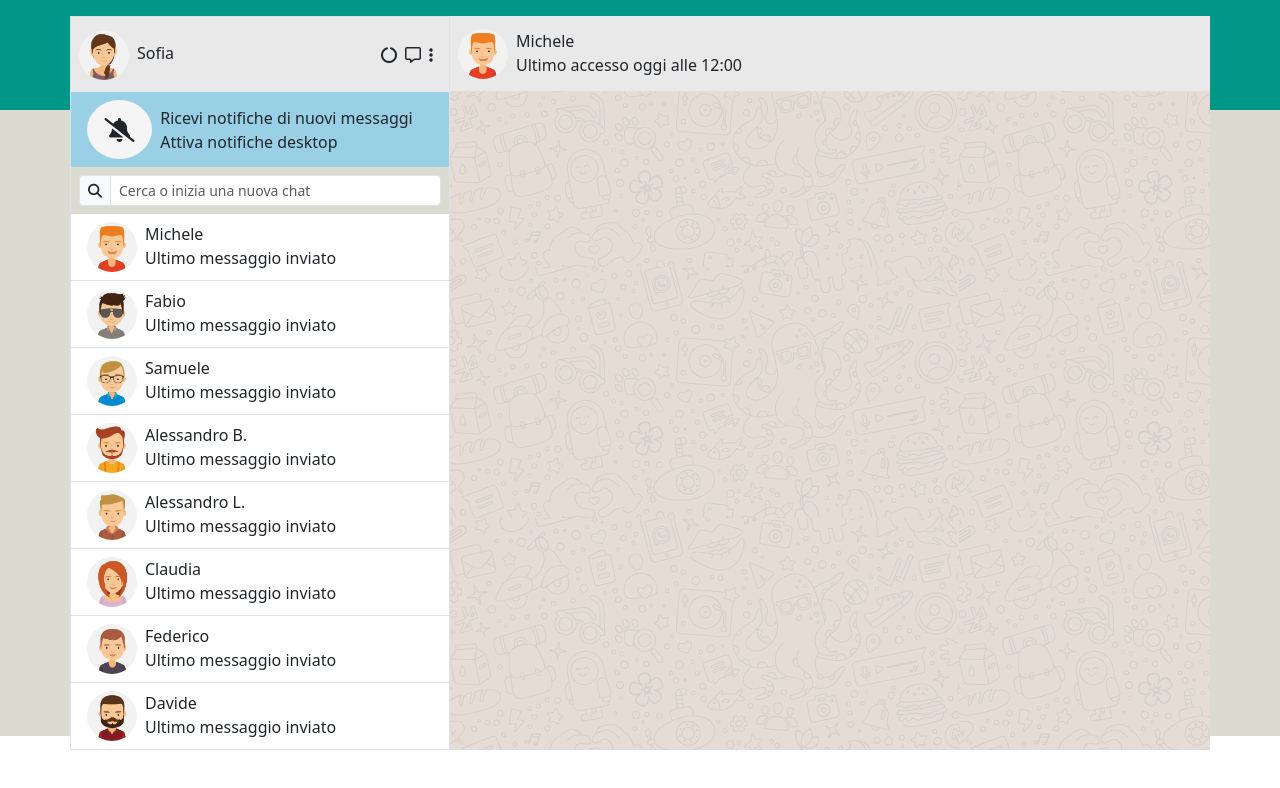
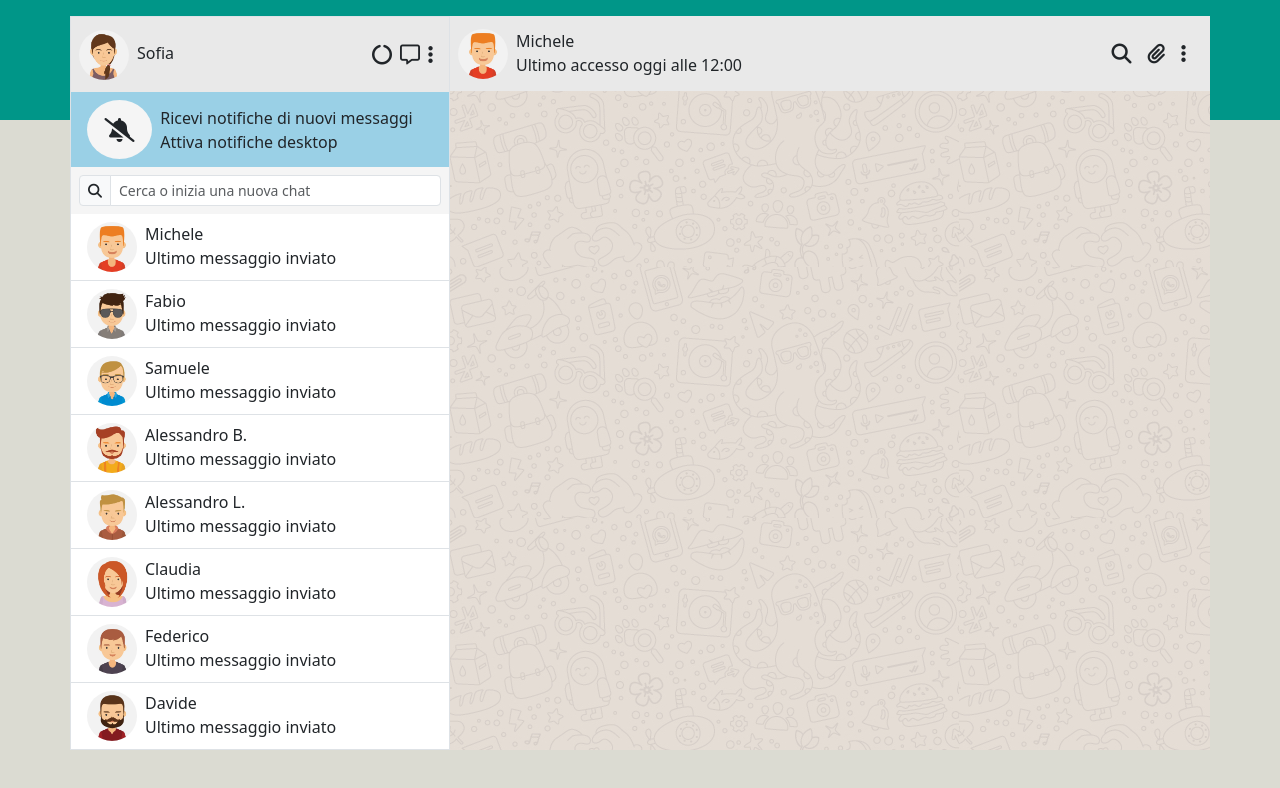
Before and after one commit to NicolaTeora/vue-boolzapp, a plain HTML site: page index.html in a window 1280 px wide. Drawn offline with nearby package versions, Linux system fonts and the light colour scheme.

Commit message:
feat : add element style css list and background app

```diff
--- a/css/style.css
+++ b/css/style.css
@@ -3,6 +3,7 @@
 }
 
 #app{
+    height: 100vh;
     background: linear-gradient(#009688 15%, #dbdbd2 15%);
 }
 
@@ -12,7 +13,13 @@ img{
     width: 50px;
 }
 
-/* barra utente */ /* barra utente-Main chat */
+ul li:hover{
+    background-color: lightgray;
+    cursor: pointer;
+}
+
+/* barra utente */
+/* barra utente-Main chat */
 .user-bar{
     height: 75px;
     display: flex;
@@ -31,6 +38,11 @@ img{
     background-color: rgb(154, 208, 230);
 }
 
+/* barra di richerca chat */
+#search-bar{
+    background-color: whitesmoke;
+}
+
 .on-of-notification{
     padding: 1.1rem;
     border-radius: 50%;
--- a/index.html
+++ b/index.html
@@ -23,8 +23,11 @@
 </head>
 <body>
     <div id="app" class="pt-3 pt-3">
+
         <div class="container">
+
             <div class="row">
+
                 <div id="phone-book" class="col-4 border p-0">
 
                     <!-- barra utente -->
@@ -35,15 +38,23 @@
                         </div>
                         <!-- set icone barra utente -->
                         <div>
-                            <span class="me-2"><i class="fa-solid fa-circle-notch"></i></span>
-                            <span class="me-2"><i class="fa-regular fa-message"></i></span>
-                            <span class="me-2"><i class="fa-solid fa-ellipsis-vertical"></i></span>
+                            <span class="me-2">
+                                <i class="fa-solid fa-circle-notch fa-lg"></i>
+                            </span>
+                            <span class="me-2">
+                                <i class="fa-regular fa-message fa-lg"></i>
+                            </span>
+                            <span class="me-2">
+                                <i class="fa-solid fa-ellipsis-vertical fa-lg"></i>
+                            </span>
                         </div>
                     </div>
 
                     <!-- barra opzione notifiche -->
                     <div class="notification-bar p-3">
-                        <span class="on-of-notification"><i class="fa-solid fa-bell-slash fa-xl"></i></span>
+                        <span class="on-of-notification">
+                            <i class="fa-solid fa-bell-slash fa-xl"></i>
+                        </span>
                         <div class="ms-2">
                             <span>Ricevi notifiche di nuovi messaggi</span> <br>
                             <span>Attiva notifiche desktop</span>
@@ -51,7 +62,7 @@
                     </div>
 
                     <!-- barra di ricerca -->
-                    <div class="input-group input-group-sm p-2">
+                    <div id="search-bar" class="input-group input-group-sm p-2">
                         <span class="input-group-text" id="inputGroup-sizing-sm">
                             <i class="fa-solid fa-magnifying-glass"></i>
                         </span>
@@ -76,6 +87,8 @@
 
                 <!-- main chat -->
                 <div id="main-chat" class="col-8 p-0">
+
+                    <!-- barra utente main chat -->
                     <div class="user-bar p-2">
                         <div class="d-flex">
                             <div>
@@ -86,8 +99,23 @@
                                 <span class="ms-2">{{lastAccess}}</span>
                             </div>
                         </div>
+                        <!-- set icone barra utente main chat -->
+                        <div>
+                            <span class="me-3">
+                                <i class="fa-solid fa-magnifying-glass fa-lg"></i>
+                            </span>
+                            <span class="me-3">
+                                <i class="fa-solid fa-paperclip fa-lg"></i>
+                            </span>
+                            <span class="me-3">
+                                <i class="fa-solid fa-ellipsis-vertical fa-lg"></i>
+                            </span>
+                        </div>
                     </div>
+
+                    <!-- Input per invio msg -->
                 </div>
+
             </div>
         </div>
     </div>
```
